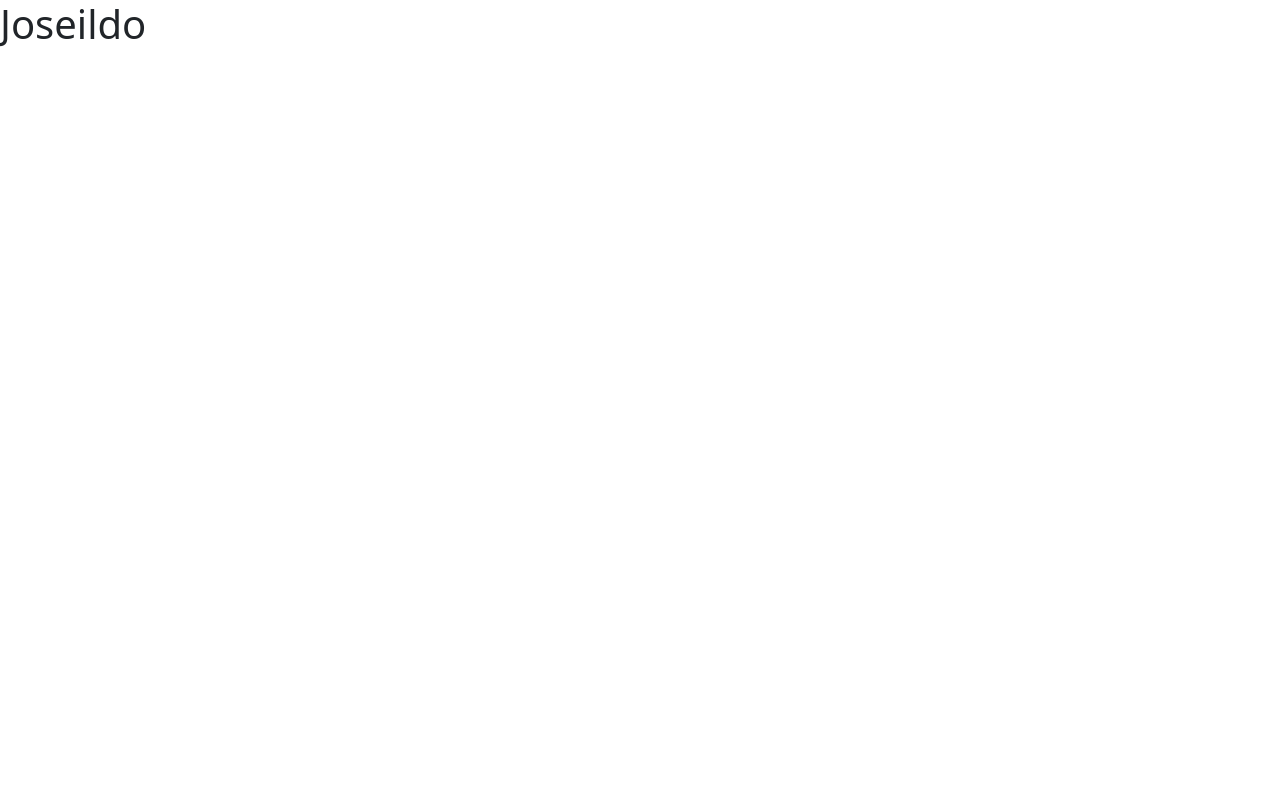
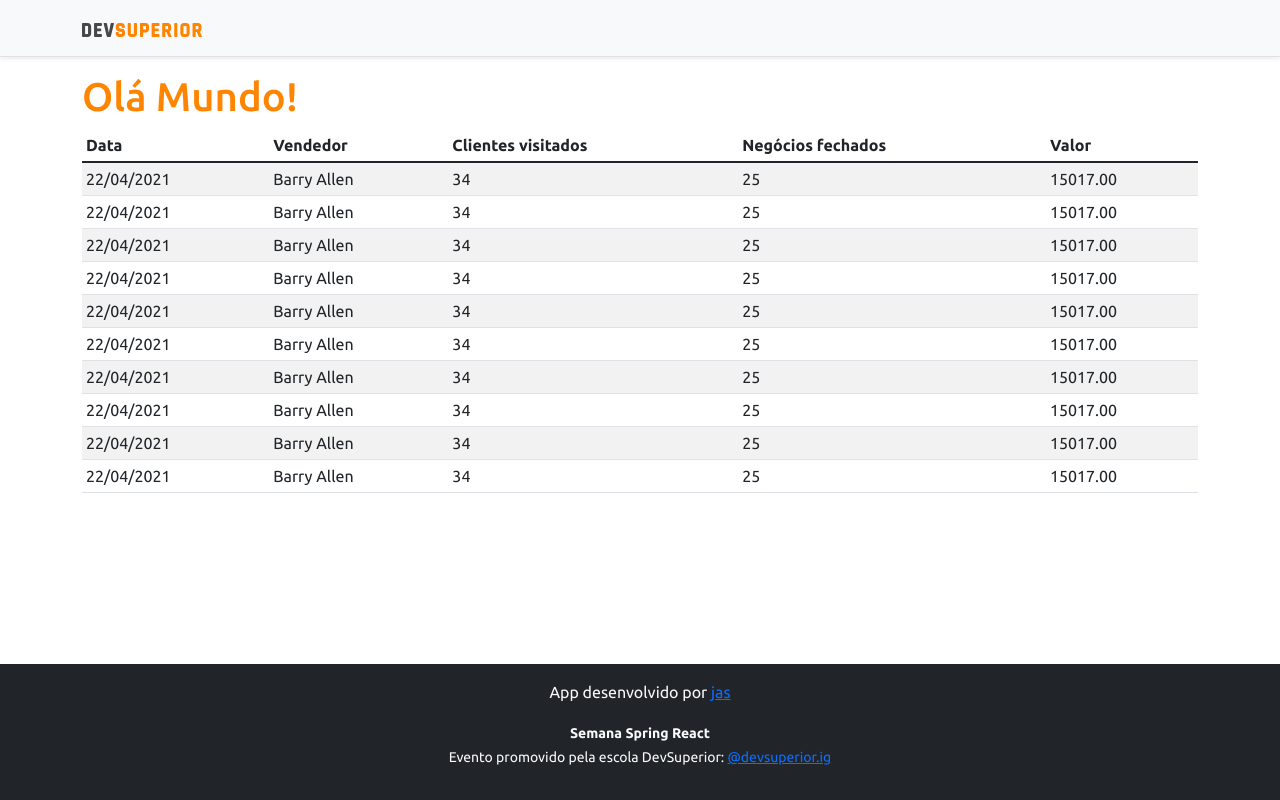
Before and after one commit to josedoce/semana-dev-superior, a React (Create React App) app in the folder frontend/: page / in a window 1280 px wide. Built offline with nearby package versions, Linux system fonts and the light colour scheme.

Commit message:
basic static component

```diff
--- a/frontend/package.json
+++ b/frontend/package.json
@@ -3,6 +3,8 @@
   "version": "0.1.0",
   "private": true,
   "dependencies": {
+    "3": "^2.1.0",
+    "-": "^0.0.1",
     "@testing-library/jest-dom": "^5.11.4",
     "@testing-library/react": "^11.1.0",
     "@testing-library/user-event": "^12.1.10",
@@ -12,6 +14,8 @@
     "@types/react-dom": "^17.0.0",
     "apexcharts": "^3.29.0",
     "bootstrap": "^5.1.3",
+    "jquery": "1.9.1",
+    "popper.js": "^1.16.1",
     "react": "^17.0.2",
     "react-apexcharts": "^1.3.9",
     "react-dom": "^17.0.2",
--- a/frontend/public/index.html
+++ b/frontend/public/index.html
@@ -1,5 +1,5 @@
 <!DOCTYPE html>
-<html lang="en">
+<html lang="pt_BR">
   <head>
     <meta charset="utf-8" />
     <link rel="icon" href="%PUBLIC_URL%/favicon.ico" />
@@ -7,11 +7,11 @@
     <meta name="theme-color" content="#000000" />
     <meta
       name="description"
-      content="Web site created using create-react-app"
+      content="App desenvolvido na semana spring react"
     />
     <link rel="apple-touch-icon" href="%PUBLIC_URL%/logo192.png" />
     <link rel="manifest" href="%PUBLIC_URL%/manifest.json" />
-    <title>React App</title>
+    <title>DSVendas</title>
   </head>
   <body>
     <noscript>You need to enable JavaScript to run this app.</noscript>
--- a/frontend/src/App.tsx
+++ b/frontend/src/App.tsx
@@ -1,6 +1,17 @@
+import { DataTable } from "components/DataTable";
+import { Footer } from "components/Footer";
+import { Navbar } from "components/Navbar";
+
 function App() {
   return (
-    <h1>Joseildo</h1>
+    <>
+      <Navbar/>
+      <div className="container">
+        <h1 className="text-primary">Olá Mundo!</h1>
+        <DataTable/>
+      </div>
+      <Footer/>
+    </>
   );
 }
 
--- a/frontend/src/components/DataTable.tsx
+++ b/frontend/src/components/DataTable.tsx
@@ -12,13 +12,18 @@ export function DataTable() {
                 </tr>
             </thead>
             <tbody>
-                <tr>
+                {
+                    [1,2,3,4,5,6,7,8,9,10].map((e)=>(
+                        <tr key={e}>
                             <td>22/04/2021</td>
                             <td>Barry Allen</td>
                             <td>34</td>
                             <td>25</td>
                             <td>15017.00</td>
                         </tr>
+                    ))
+                }
+
             </tbody>
         </table>
     </div>
--- a/frontend/src/components/Footer.tsx
+++ b/frontend/src/components/Footer.tsx
@@ -2,7 +2,7 @@ export function Footer(){
   return(
     <footer className="footer mt-auto py-3 bg-dark">
       <div className="container">
-        <p className="text-light">App desenvolvido por <a href="https://github.com/acenelio" target="_blank" rel="noreferrer">Nelio Alves</a></p>
+        <p className="text-light">App desenvolvido por <a href="https://github.com/josedoce" target="_blank" rel="noreferrer">jas</a></p>
         <p className="text-light"><small><strong>Semana Spring React</strong><br/>
           Evento promovido pela escola DevSuperior: <a href="https://instagram.com/devsuperior.ig" target="_blank" rel="noreferrer">@devsuperior.ig</a></small></p>
       </div>
--- a/frontend/src/index.tsx
+++ b/frontend/src/index.tsx
@@ -1,7 +1,8 @@
 import React from 'react';
 import ReactDOM from 'react-dom';
+import 'bootstrap/dist/css/bootstrap.min.css';
+import 'assets/css/styles.css';
 import App from './App';
-import 'bootstrap/dist/css/bootstrap.min.css';
 
 ReactDOM.render(
   <React.StrictMode>
--- a/frontend/tsconfig.json
+++ b/frontend/tsconfig.json
@@ -1,5 +1,6 @@
 {
   "compilerOptions": {
+    "baseUrl": "./src",
     "target": "es5",
     "lib": [
       "dom",
```
Also changed, not shown: 1 other file (tests, documents, lock files or other folders). Lines whose indentation alone changed are shown as unchanged.
